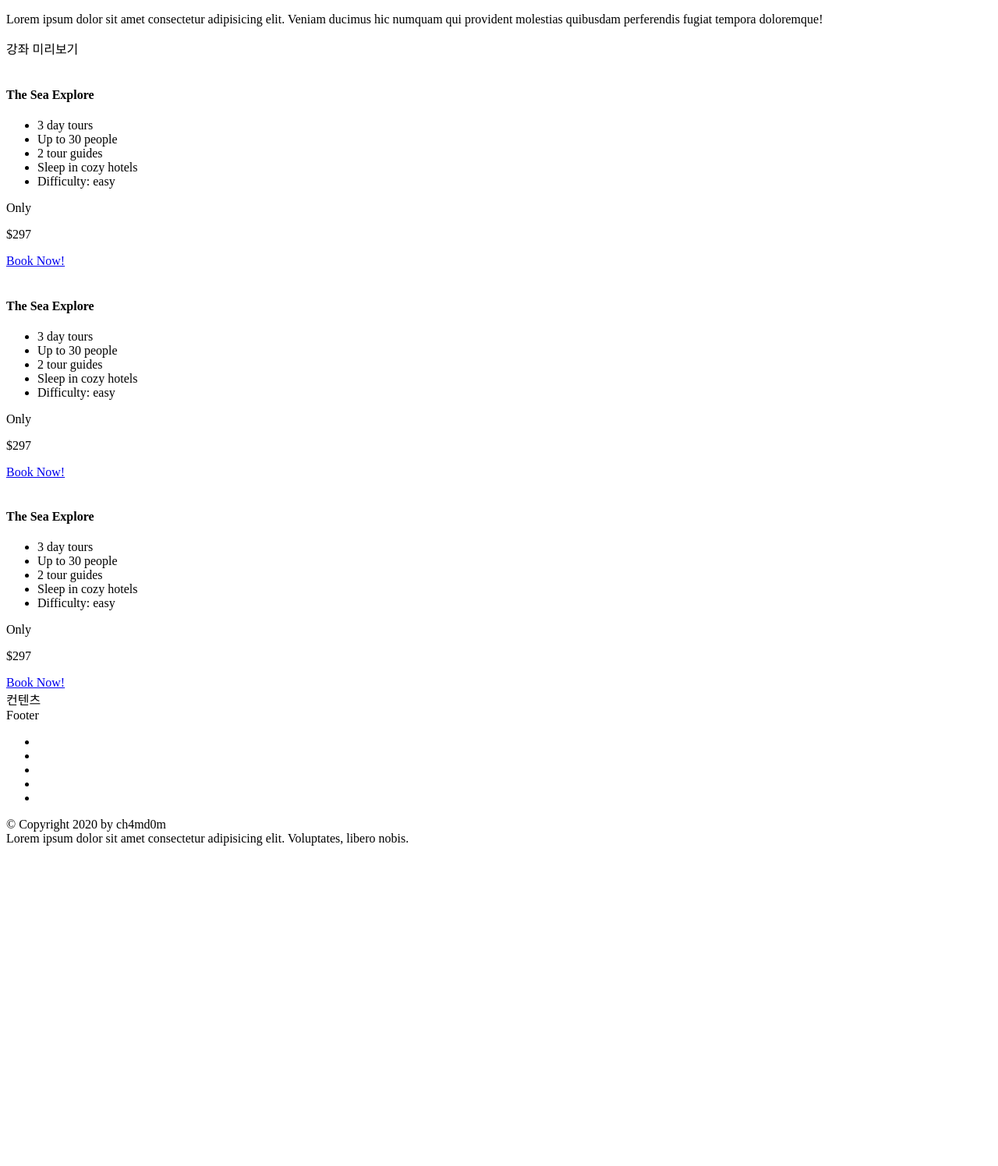
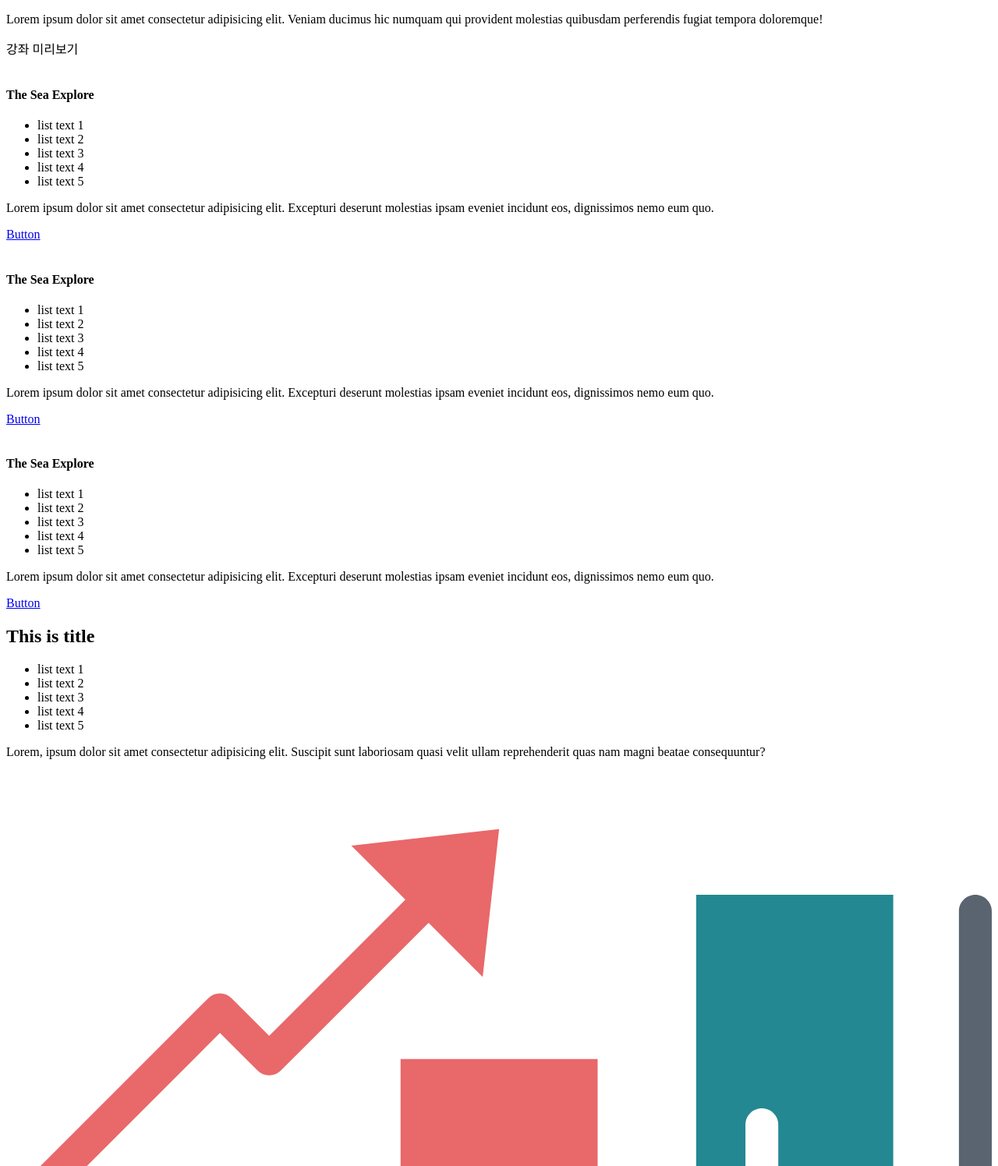
Before and after one commit to CH4MD0M/EFD, a PHP site: page / in a window 1280 px wide. Shown: the part 5004-6500 px from the top of the page at 78% size. Before the commit the page ends 6089 px from the top, so only its background shows below. Run offline with PHP 8.4, Linux system fonts and the light colour scheme.

Commit message:
content, footer

```diff
--- a/src/index.html
+++ b/src/index.html
@@ -153,7 +153,7 @@
         <div class="swiper-wrapper">
           <div
             class="swiper-slide slide-1"
-            style="background-image: url('img/slide/slide-1.png');"
+            style="background-image: url('img/slide/slide-1.png')"
           >
             <div class="slide__content">
               <div class="caption">
@@ -167,7 +167,7 @@
 
           <div
             class="swiper-slide slide-2"
-            style="background-image: url('img/slide/slide-2.png');"
+            style="background-image: url('img/slide/slide-2.png')"
           >
             <div class="slide__content">
               <div class="caption">
@@ -181,7 +181,7 @@
 
           <div
             class="swiper-slide slide-3"
-            style="background-image: url('img/slide/slide-3.png');"
+            style="background-image: url('img/slide/slide-3.png')"
           >
             <div class="slide__content">
               <div class="caption">
@@ -195,7 +195,7 @@
 
           <div
             class="swiper-slide slide-4"
-            style="background-image: url('img/slide/slide-1.png');"
+            style="background-image: url('img/slide/slide-1.png')"
           >
             <div class="slide__content">
               <div class="caption">
@@ -209,7 +209,7 @@
 
           <div
             class="swiper-slide slide-5"
-            style="background-image: url('img/slide/slide-2.png');"
+            style="background-image: url('img/slide/slide-2.png')"
           >
             <div class="slide__content">
               <div class="caption">
@@ -223,7 +223,7 @@
 
           <div
             class="swiper-slide slide-6"
-            style="background-image: url('img/slide/slide-3.png');"
+            style="background-image: url('img/slide/slide-3.png')"
           >
             <div class="slide__content">
               <div class="caption">
@@ -254,9 +254,7 @@
     <!-- HOME SECTION -->
     <section class="homes">
       <!-- HOME TITLE -->
-      <div class="title--primary">
-        Some of our top services
-      </div>
+      <div class="title--primary">Some of our top services</div>
 
       <!-- HOME ITEM BOX -->
       <div class="homes__items">
@@ -352,11 +350,11 @@
             </h4>
             <div class="card__details">
               <ul>
-                <li>3 day tours</li>
-                <li>Up to 30 people</li>
-                <li>2 tour guides</li>
-                <li>Sleep in cozy hotels</li>
-                <li>Difficulty: easy</li>
+                <li>list text 1</li>
+                <li>list text 2</li>
+                <li>list text 3</li>
+                <li>list text 4</li>
+                <li>list text 5</li>
               </ul>
             </div>
           </div>
@@ -364,11 +362,14 @@
           <!-- card__side--back -->
           <div class="card__side card__side--back card__side--back-1">
             <div class="card__cta">
-              <div class="card__price-box">
-                <p class="card__price-only">Only</p>
-                <p class="card__price-value">$297</p>
+              <div class="card__text-box">
+                <p class="card__text">
+                  Lorem ipsum dolor sit amet consectetur adipisicing elit.
+                  Excepturi deserunt molestias ipsam eveniet incidunt eos,
+                  dignissimos nemo eum quo.
+                </p>
               </div>
-              <a href="#" class="btn btn--white">Book Now!</a>
+              <a href="#" class="btn btn--white">Button</a>
             </div>
           </div>
         </div>
@@ -384,11 +385,11 @@
             </h4>
             <div class="card__details">
               <ul>
-                <li>3 day tours</li>
-                <li>Up to 30 people</li>
-                <li>2 tour guides</li>
-                <li>Sleep in cozy hotels</li>
-                <li>Difficulty: easy</li>
+                <li>list text 1</li>
+                <li>list text 2</li>
+                <li>list text 3</li>
+                <li>list text 4</li>
+                <li>list text 5</li>
               </ul>
             </div>
           </div>
@@ -396,11 +397,14 @@
           <!-- card__side--back -->
           <div class="card__side card__side--back card__side--back-2">
             <div class="card__cta">
-              <div class="card__price-box">
-                <p class="card__price-only">Only</p>
-                <p class="card__price-value">$297</p>
+              <div class="card__text-box">
+                <p class="card__text">
+                  Lorem ipsum dolor sit amet consectetur adipisicing elit.
+                  Excepturi deserunt molestias ipsam eveniet incidunt eos,
+                  dignissimos nemo eum quo.
+                </p>
               </div>
-              <a href="#" class="btn btn--white">Book Now!</a>
+              <a href="#" class="btn btn--white">Button</a>
             </div>
           </div>
         </div>
@@ -416,11 +420,11 @@
             </h4>
             <div class="card__details">
               <ul>
-                <li>3 day tours</li>
-                <li>Up to 30 people</li>
-                <li>2 tour guides</li>
-                <li>Sleep in cozy hotels</li>
-                <li>Difficulty: easy</li>
+                <li>list text 1</li>
+                <li>list text 2</li>
+                <li>list text 3</li>
+                <li>list text 4</li>
+                <li>list text 5</li>
               </ul>
             </div>
           </div>
@@ -428,11 +432,14 @@
           <!-- card__side--back -->
           <div class="card__side card__side--back card__side--back-1">
             <div class="card__cta">
-              <div class="card__price-box">
-                <p class="card__price-only">Only</p>
-                <p class="card__price-value">$297</p>
+              <div class="card__text-box">
+                <p class="card__text">
+                  Lorem ipsum dolor sit amet consectetur adipisicing elit.
+                  Excepturi deserunt molestias ipsam eveniet incidunt eos,
+                  dignissimos nemo eum quo.
+                </p>
               </div>
-              <a href="#" class="btn btn--white">Book Now!</a>
+              <a href="#" class="btn btn--white">Button</a>
             </div>
           </div>
         </div>
@@ -441,19 +448,59 @@
 
     <!-- CONTENT SECTION -->
     <section class="content">
-      컨텐츠
+      <div class="contents">
+        <div class="content__box">
+          <h2 class="content__title">This is title</h2>
+          <ul>
+            <li>list text 1</li>
+            <li>list text 2</li>
+            <li>list text 3</li>
+            <li>list text 4</li>
+            <li>list text 5</li>
+          </ul>
+        </div>
+        <div class="content__box">
+          <div class="content__context">
+            <p class="content__paragraph">
+              Lorem, ipsum dolor sit amet consectetur adipisicing elit. Suscipit
+              sunt laboriosam quasi velit ullam reprehenderit quas nam magni
+              beatae consequuntur?
+            </p>
+          </div>
+          <div class="content__icons">
+            <img class="content__icon" src="./img/SVG/graph.svg" alt="graph" />
+            <img class="content__icon" src="./img/SVG/graph.svg" alt="graph" />
+            <img class="content__icon" src="./img/SVG/graph.svg" alt="graph" />
+            <img class="content__icon" src="./img/SVG/graph.svg" alt="graph" />
+          </div>
+        </div>
+        <div class="content__box">
+          <h2 class="content__title">This is title.</h2>
+          <p class="content__paragraph">
+            Lorem, ipsum dolor sit amet consectetur adipisicing elit. Suscipit
+            sunt laboriosam quasi velit ullam reprehenderit quas nam magni
+            beatae consequuntur?
+          </p>
+        </div>
+      </div>
     </section>
 
     <!-- FOOTER -->
     <footer class="footer">
-      Footer
       <!-- navigation -->
-      <ul class="nav">
-        <li class="nav__item"><a href="#" class="nav__link"></a></li>
-        <li class="nav__item"><a href="#" class="nav__link"></a></li>
-        <li class="nav__item"><a href="#" class="nav__link"></a></li>
-        <li class="nav__item"><a href="#" class="nav__link"></a></li>
-        <li class="nav__item"><a href="#" class="nav__link"></a></li>
+      <ul class="footer__nav">
+        <li class="footer__item">
+          <a href="#" class="footer__link">교육안내</a>
+        </li>
+        <li class="footer__item">
+          <a href="#" class="footer__link">교육자료소개</a>
+        </li>
+        <li class="footer__item">
+          <a href="#" class="footer__link">고객지원</a>
+        </li>
+        <li class="footer__item">
+          <a href="#" class="footer__link">My Class</a>
+        </li>
       </ul>
 
       <!-- copyright -->
```
Also changed, not shown: src/sass/layout/_footer.scss (+35 -2 lines), src/sass/page/_content.scss (+36 -1 lines), src/sass/page/_preview.scss (+53 -10 lines), src/img/SVG/graph.svg (added).
